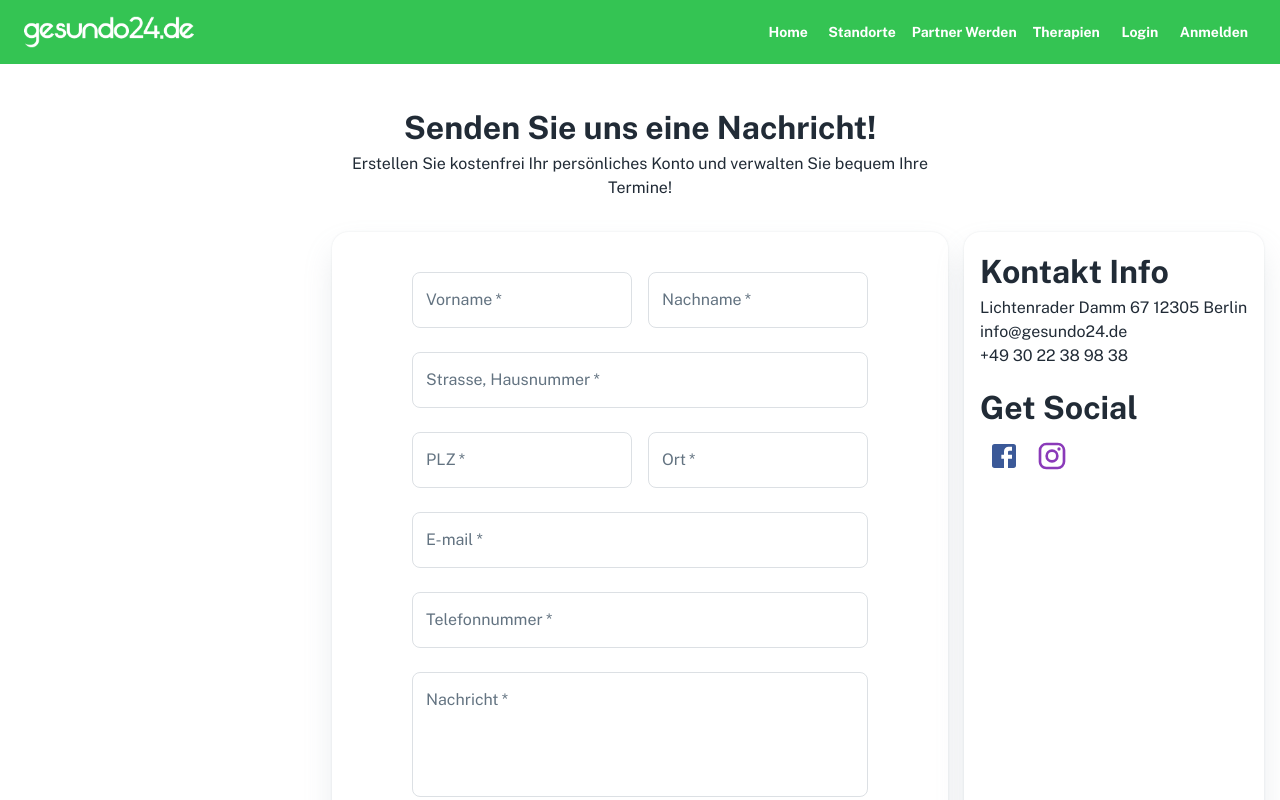
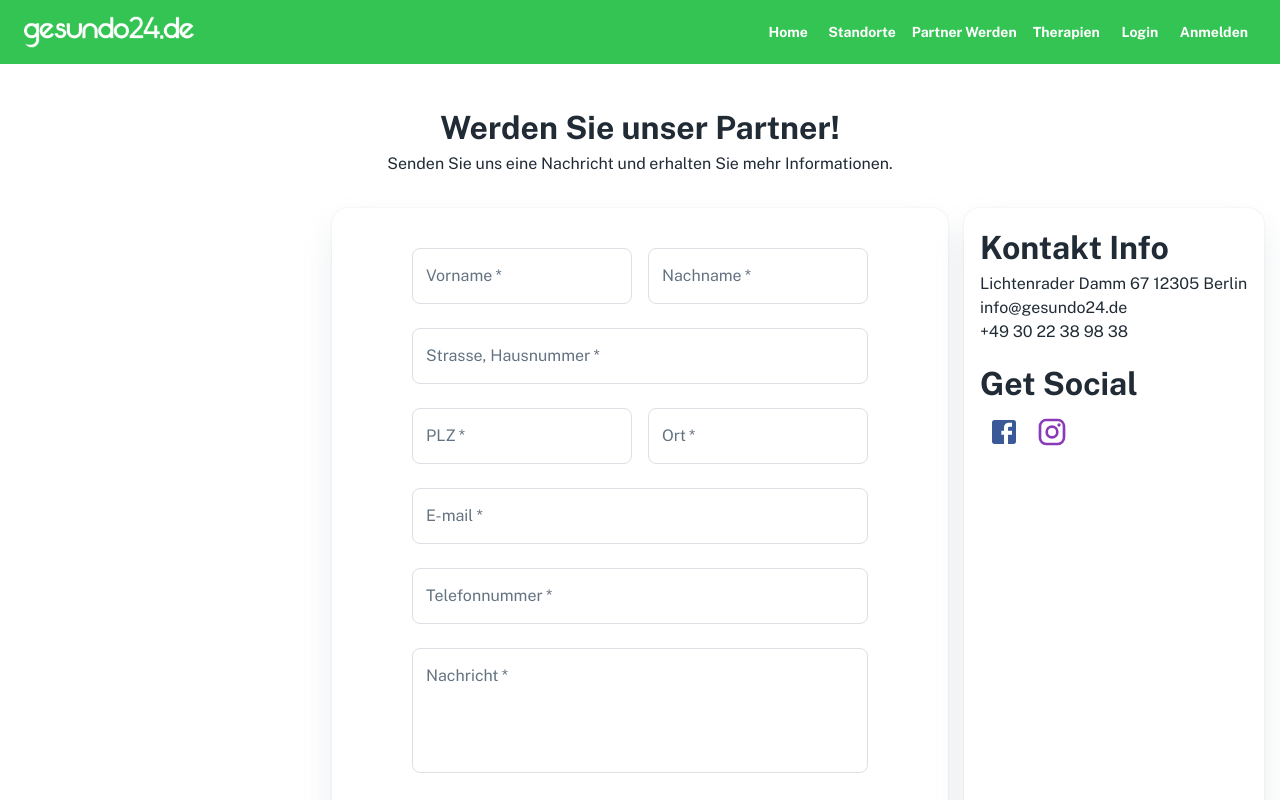
Before and after one commit to ITTECH10/TREATWELL_CLONE, a React (Create React App) app: page /become-partner in a window 1280 px wide. Shown: the top 800 px of the page. Built offline with nearby package versions, Linux system fonts and the light colour scheme; no server answers; a web font is replaced by a local one.

Commit message:
minor changes

```diff
--- a/src/components/THERAPEUTS/_filtered/TherapeutDashboard.js
+++ b/src/components/THERAPEUTS/_filtered/TherapeutDashboard.js
@@ -14,7 +14,7 @@ const TherapeutDashboard = ({ therapeut }) => {
     const theme = useTheme()
     const { getOneTherapeut } = useApp()
     const [value, setValue] = React.useState(0);
-    const [dateValue, setDateValue] = React.useState(therapeut.availableBookingDates[0] ? new Date(therapeut.availableBookingDates[therapeut.availableBookingDates.length - 1].date) : new Date());
+    const [dateValue, setDateValue] = React.useState(therapeut.availableBookingDates[0] ? new Date(therapeut.availableBookingDates[0].date) : new Date());
 
     const optimizedTherapeutAvatarImage = manipulateCloudinaryImage(therapeut.image)
 
--- a/src/pages/BecomePartner.js
+++ b/src/pages/BecomePartner.js
@@ -65,10 +65,10 @@ const BecomePartner = () => {
         <Page title="Partner Bekommen" mx={2}>
             <Stack alignItems="center" mb={4} mx="auto" sx={{ width: { xs: 'auto', md: 600 } }}>
                 <Typography variant="h3" align="center" mt={5}>
-                    Senden Sie uns eine Nachricht!
+                    Werden Sie unser Partner!
                 </Typography>
                 <Typography align="center">
-                    Erstellen Sie kostenfrei Ihr persönliches Konto und verwalten Sie bequem Ihre Termine!
+                    Senden Sie uns eine Nachricht und erhalten Sie mehr Informationen.
                 </Typography>
             </Stack>
             <Grid container spacing={2}>
--- a/src/pages/TherapeutDetails.js
+++ b/src/pages/TherapeutDetails.js
@@ -63,7 +63,7 @@ function TabPanel(props) {
     const { availableBookingDates, available } = selectedTherapeut || { availableBookingDates: [], available: true }
     const { children, navTabValue, index, ...other } = props;
     const [value, setValue] = React.useState(0)
-    const [dateValue, setDateValue] = React.useState(availableBookingDates[0] ? new Date(availableBookingDates[availableBookingDates.length - 1].date) : new Date());
+    const [dateValue, setDateValue] = React.useState(availableBookingDates[0] ? new Date(availableBookingDates[0].date) : new Date());
     const roleMatch = hasPermission(logedInPacient, actions.IS_THERAPEUT)
     // const matches = useMediaQuery
 
```
